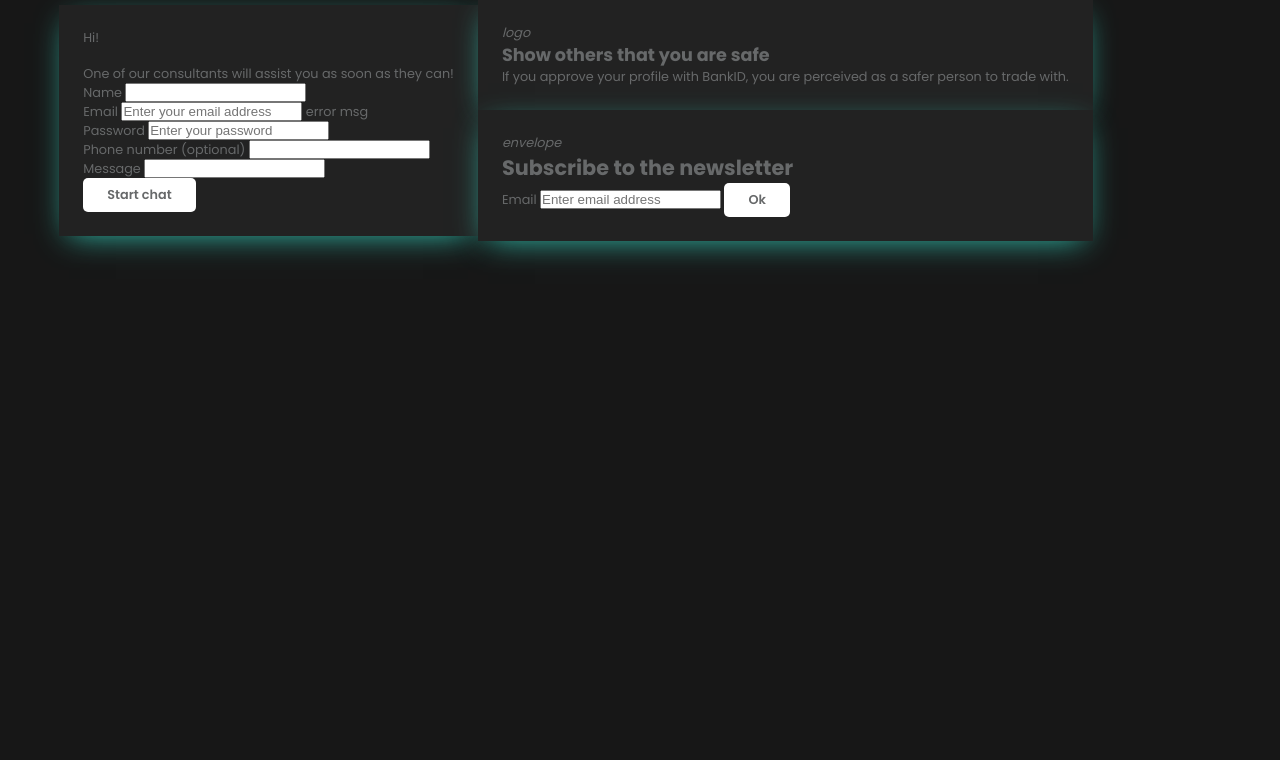
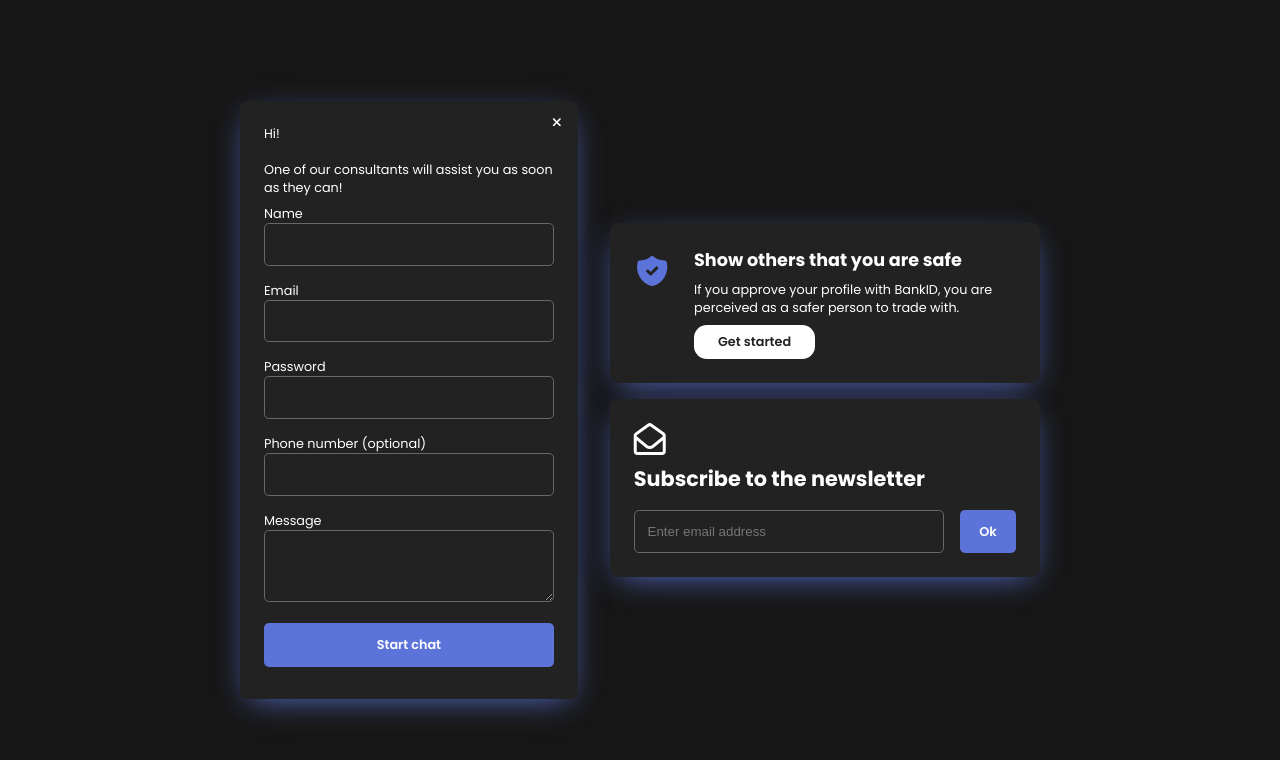
Before and after one commit to KrzysztofSym/formDarkTheme, a plain HTML site: page index.html in a window 1280 px wide. Drawn offline with nearby package versions, Linux system fonts and the light colour scheme; a script that the page names is missing; a web font is replaced by a local one.

Commit message:
Update visual styles

```diff
--- a/index.html
+++ b/index.html
@@ -12,6 +12,7 @@
     <div class="container">
         <div class="column1">
             <div class="card">
+                <i class="fa-solid fa-xmark"></i>
                 <p>Hi!<br><br>One of our consultants will assist you as soon as they can!</p>
                 <div class="name">
                     <label id="name_label">Name</label>
@@ -19,35 +20,37 @@
                 </div>
                 <div class="user mail">
                     <label id="email_label">Email</label>
-                    <input type="email" id="email_field" placeholder="Enter your email address" name="mail">
-                    <span id="email_error">error msg</span>
+                    <input type="email" id="email_field" name="mail">
                 </div>
                 <div class="user pass">
                     <label>Password</label>
-                    <input type="text" placeholder="Enter your password" name="pass">
+                    <input type="password" name="pass">
                 </div>
                 <div class="phone">
                     <label id="phone_number">Phone number (optional)</label>
                     <input type="number" name="phone">
                 </div>
                 <div class="message">
-                    <label id="message">Message</label>
-                    <input type="message" name="message">
+                    <label for="message">Message</label>
+                    <textarea id="text" name="message" rows="3" cols="50"></textarea>
                 </div>
                 <div class="btn">Start chat</div>
             </div>
         </div>
         <div class="column2">
             <div class="card">
-                <i>logo</i>
-                <h4>Show others that you are safe</h4>
-                <p>If you approve your profile with BankID, you are perceived as a safer person to trade with.</p>
+                <svg xmlns="http://www.w3.org/2000/svg" class="icon icon-tabler icon-tabler-shield-check-filled" width="48" height="48" viewBox="0 0 24 24" stroke-width="1.5" stroke="currentColor" fill="none" stroke-linecap="round" stroke-linejoin="round"><path stroke="none" d="M0 0h24v24H0z" fill="none"/><path d="M11.998 2l.118 .007l.059 .008l.061 .013l.111 .034a.993 .993 0 0 1 .217 .112l.104 .082l.255 .218a11 11 0 0 0 7.189 2.537l.342 -.01a1 1 0 0 1 1.005 .717a13 13 0 0 1 -9.208 16.25a1 1 0 0 1 -.502 0a13 13 0 0 1 -9.209 -16.25a1 1 0 0 1 1.005 -.717a11 11 0 0 0 7.531 -2.527l.263 -.225l.096 -.075a.993 .993 0 0 1 .217 -.112l.112 -.034a.97 .97 0 0 1 .119 -.021l.115 -.007zm3.71 7.293a1 1 0 0 0 -1.415 0l-3.293 3.292l-1.293 -1.292l-.094 -.083a1 1 0 0 0 -1.32 1.497l2 2l.094 .083a1 1 0 0 0 1.32 -.083l4 -4l.083 -.094a1 1 0 0 0 -.083 -1.32z" stroke-width="0" fill="currentColor" /></svg>
+                <div class="info">
+                    <h4>Show others that you are safe</h4>
+                    <p>If you approve your profile with BankID, you are perceived as a safer person to trade with.</p>
+                    <div class="btn">Get started</div>
+                </div>
             </div>
             <div class="card">
-                <i>envelope</i>
+                <i class="fa-regular fa-envelope-open"></i>
                 <h3>Subscribe to the newsletter</h3>
                 <div class="email">
-                    <label id="email_label">Email</label>
+                    <!-- <label id="email_label">Email</label> -->
                     <input type="email" placeholder="Enter email address">
                     <div class="btn">Ok</div>
                 </div>
--- a/style.css
+++ b/style.css
@@ -48,6 +48,9 @@ body {
     color: var(--clr-text-main);
     width: 100%;
     min-height: 100vh;
+    display: flex;
+    justify-content: center;
+    align-items: center;
 }
 
 h1, h2, h3, h4,
@@ -109,8 +112,8 @@ img {
 
 .btn {
     display: inline-block;
-    background-color:  #fff;
-    color: var(--clr-text-main);
+    background-color: var(--clr-bg-sec);
+    color: #fff;
     padding: .5rem 1.5rem;
     font-weight: 600;
     border: none;
@@ -122,6 +125,8 @@ img {
 
 .btn:hover {
     box-shadow: 0 10px 36px rgba(0, 0, 0, .15);
+    box-shadow: 0px 8px 30px -10px var(--clr-bg-sec);
+
 }
 
 .btn:active {
@@ -132,16 +137,119 @@ img {
 
 .container {
     width: 90%;
+    max-width: 50rem;
+    margin: 1rem;
     position: relative;
     animation: scaleUp 1s ease-in-out;
     transform-origin: center center;
     display: flex;
     justify-content: center;
     align-items: center;
+    gap: 2rem;
 }
 
 .card {
     padding: 1.5rem;
-    box-shadow: 0px 8px 30px -10px var(--clr-acc-sec);
+    box-shadow: 0px 8px 30px -10px var(--clr-bg-sec);
     background-color: var(--clr-bg-pri);
+    border-radius: .5rem;
+    color: #fff;
+    position: relative;
 }
+
+.column1 .card div {
+    margin: .5rem 0;
+}
+
+.column1 .card div input {
+    margin: 0 0 .5rem 0;
+}
+
+.card div input, .card div textarea {
+    color: #fff;
+    width: 100%;
+    border: 1px solid var(--clr-text-main);
+    border-radius: .3rem;
+    background: transparent;
+    padding: .8rem;
+}
+
+input::-webkit-outer-spin-button,
+input::-webkit-inner-spin-button {
+    -webkit-appearance: none;
+    margin: 0;
+}
+
+/* Firefox */
+input[type=number] {
+  -moz-appearance: textfield;
+}
+
+.column1 .card .btn {
+    width: 100%;
+    text-align: center;
+    padding: .8rem 0;
+}
+
+.column1 .card > i {
+    position: absolute;
+    top: 1rem;
+    right: 1rem;
+    cursor: pointer;
+}
+
+.column2 .card:first-of-type {
+    display: flex;
+    gap: 1.5rem;
+    margin-bottom: 1rem;
+}
+
+.column2 .card h4 {
+    margin-bottom: .5rem;
+}
+
+.column2 .card .email {
+    display: flex;
+    align-items: center;
+    gap: 1rem;
+}
+
+.column2 .card:first-child .btn {
+    margin-top: .5rem;
+    border-radius: .8rem;
+    background-color: #fff;
+    color: var(--clr-bg-pri);
+}
+
+.column2 .card:last-child .btn {
+    padding: .8rem;
+    width: 4rem;
+    text-align: center;
+}
+
+.column2 .card:last-of-type h3 {
+    margin-bottom: 1rem;
+}
+
+.column2 .card svg {
+    width: 4rem;
+    color: var(--clr-bg-sec);
+}
+
+.column2 .card i {
+    font-size: 2rem;
+    margin-bottom: .5rem;
+
+}
+
+@media screen and (max-width: 800px) {
+    .container {
+        flex-direction: column;
+    }
+
+    .card {
+        max-width: 400px;
+        margin: 0 auto;
+    }
+
+}
```
